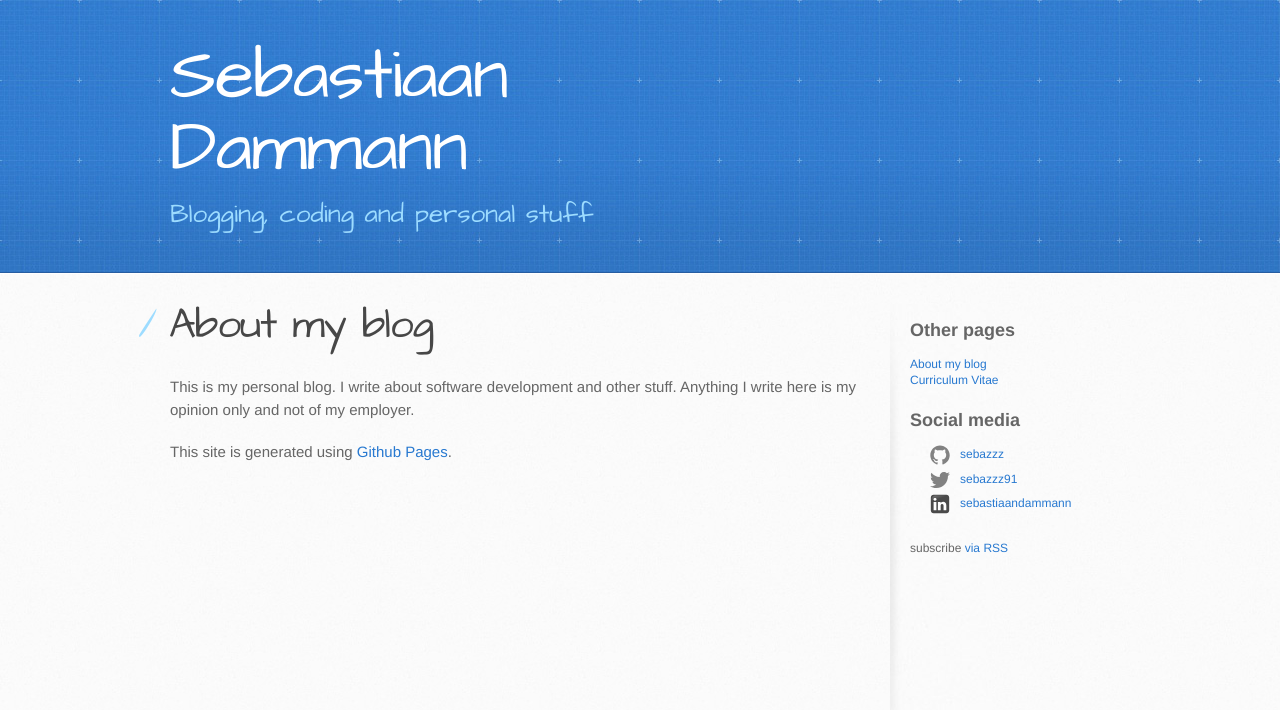
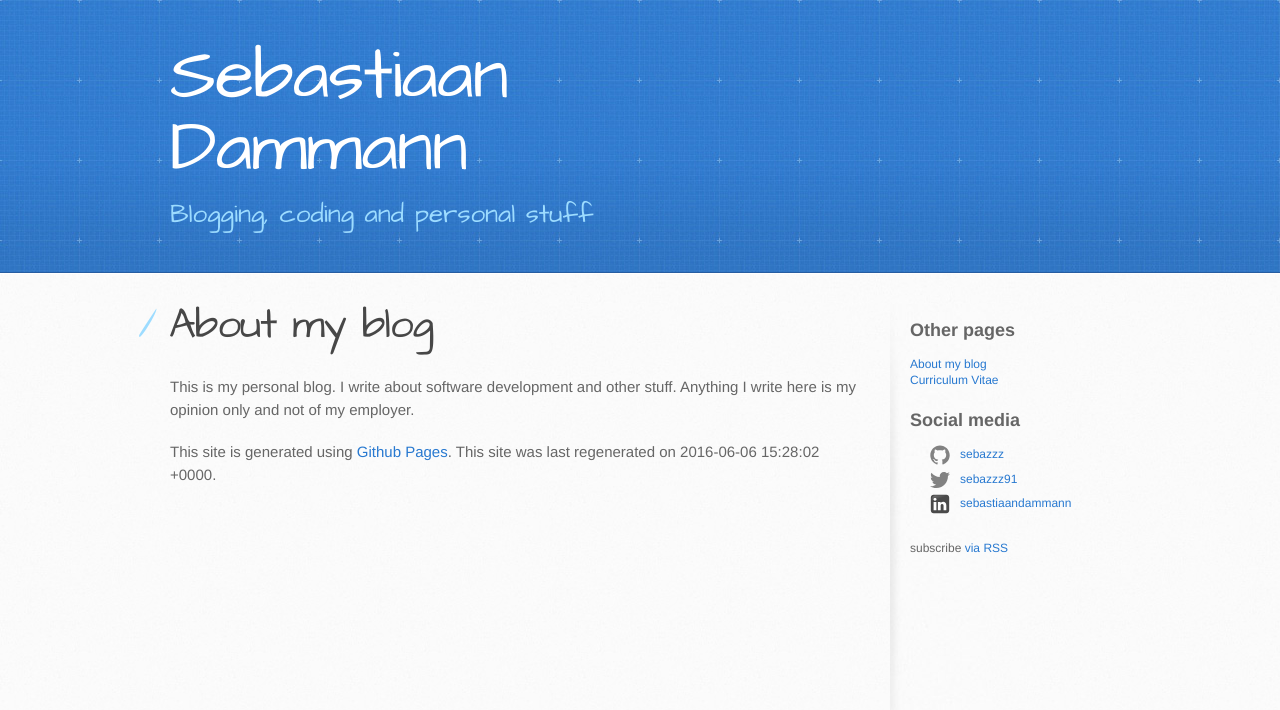
Before and after one commit to Sebazzz/sebazzz.github.io, a Jekyll site: the page built from about.md, in a window 1280 px wide. Shown: the top 710 px of the page. Built offline with Jekyll 4.4.1, drawn with Linux system fonts in a browser that asks for light colours; comment, search, counter and statistics services are not loaded.

Commit message:
Add regeneration time

```diff
--- a/about.md
+++ b/about.md
@@ -6,4 +6,4 @@ permalink: /about/
 
 This is my personal blog. I write about software development and other stuff. Anything I write here is my opinion only and not of my employer.
 
-This site is generated using [Github Pages](https://github.com/Sebazzz/sebazzz.github.io).
+This site is generated using [Github Pages](https://github.com/Sebazzz/sebazzz.github.io). This site was last regenerated on {{ site.time }}.
```
